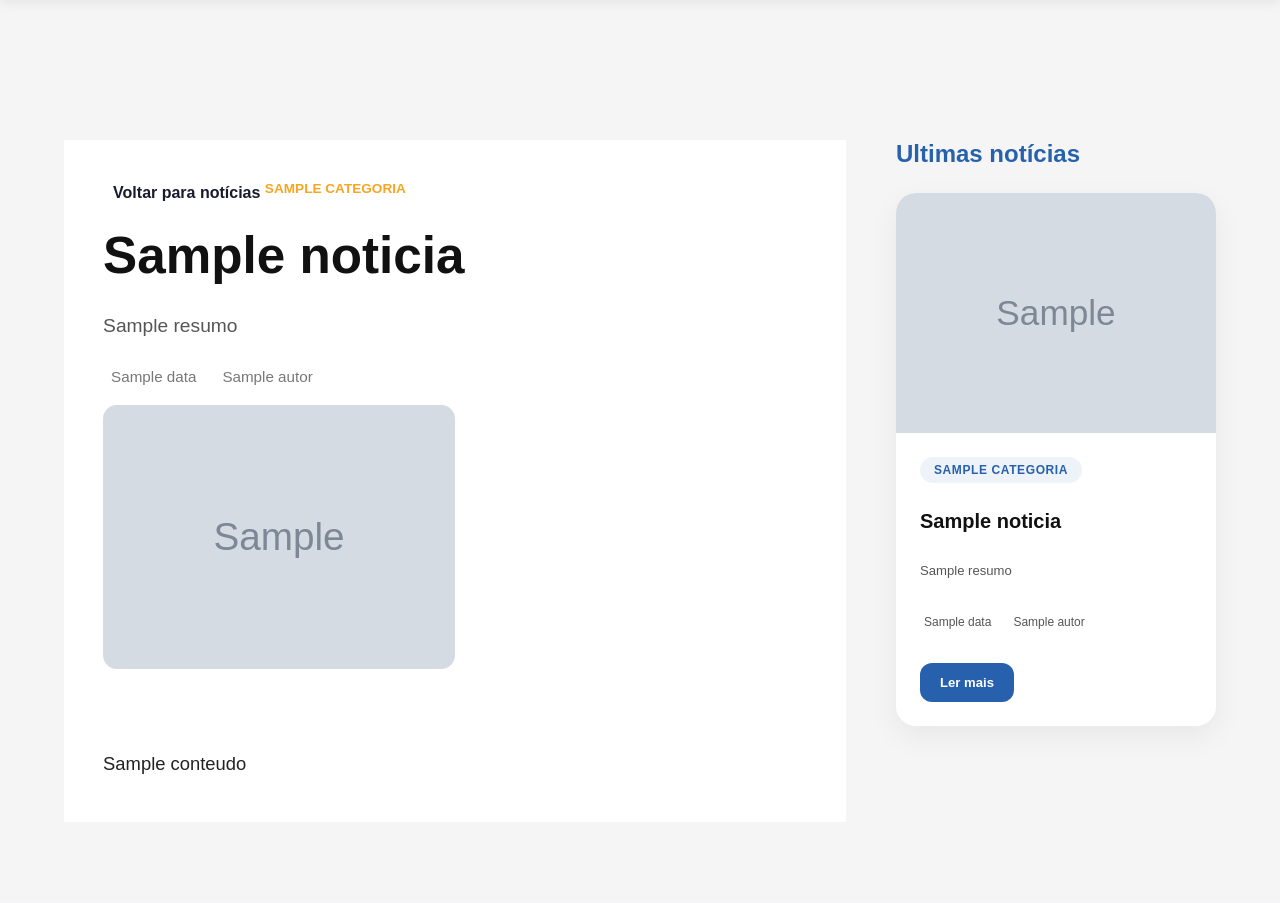
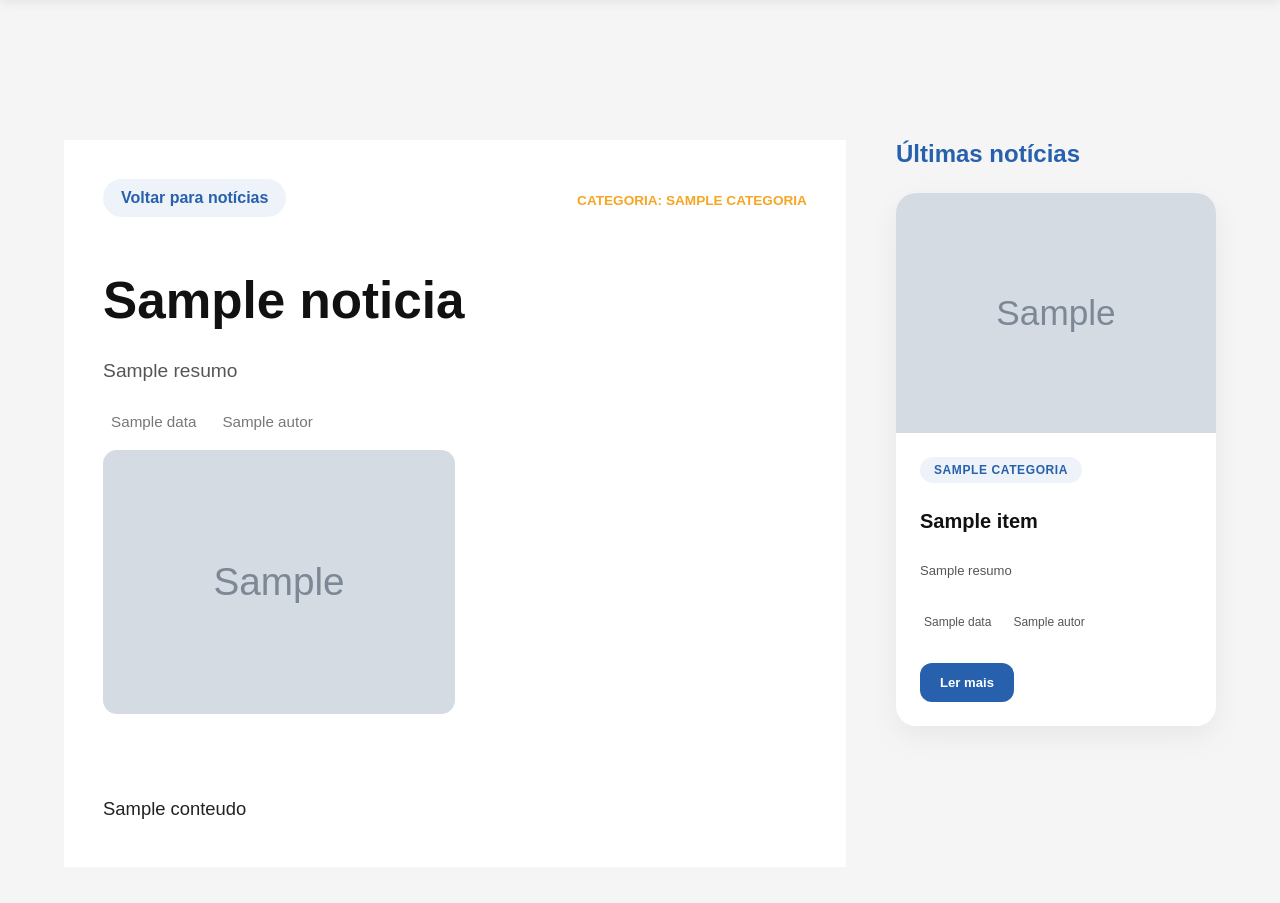
Before and after one commit to dtisaude-debug/site_secretaria, a Flask app: template frontend/templates/pages/noticia_detalhe.html in a window 1280 px wide. Shown: the part 106-1009 px from the top of the page. Run offline with Flask 3, Linux system fonts and the light colour scheme; the template is opened without the code that fills it: most values are stand-ins (such as "Sample title", 1, 10 or a date in 2020); grey boxes marked "Sample" are stand-in pictures.

Commit message:
Realizado atualizações no app.py: -Acrescentado para ser alimentado as ultimas noticas na pagina de noticia_template. -Arrumado certos aspectos do css. -Criado transparencia.html.

```diff
--- a/frontend/app.py
+++ b/frontend/app.py
@@ -60,7 +60,6 @@ def buscar_noticias() -> list:
 # =============================================
 
 
-
 @app.route('/noticia/<int:id>')
 def noticia_detalhe(id):
 
@@ -76,9 +75,9 @@ def noticia_detalhe(id):
 
     return render_template(
         'pages/noticia_detalhe.html',
-        noticia=noticia
+        noticia=noticia,
+        noticias=noticias
     )
-
 
 
 @app.route('/')
--- a/frontend/static/css/pages/noticias_template.css
+++ b/frontend/static/css/pages/noticias_template.css
@@ -6,6 +6,13 @@
   background: #f5f5f5;
 }
 
+.noticia-header{
+  display: flex;
+  align-items: center;
+  justify-content: space-between;
+  gap: 20px;
+  margin-bottom: 30px;
+}
 
 .noticia-layout{
   display: grid;
@@ -28,14 +35,23 @@
 .noticia-voltar{
   display: inline-flex;
   align-items: center;
-  gap: 10px;
 
+  padding: 10px 18px;
   margin-bottom: 25px;
+  border-radius: 999px;
+  text-decoration: none;
+  background: rgba(39, 97, 174, 0.08);
+  color: var(--blue-logo);
+  font-weight: 600;
+  transition: transform .2s ease, background .2s ease, color .2s ease;
+}
 
-  text-decoration: none;
-  color: var(--primary);
+.noticia-voltar:hover{
+  background: var(--blue-logo);
 
-  font-weight: 600;
+  color: var(--white);
+
+  transform: translateY(-2px);
 }
 
 /* BADGE */
--- a/frontend/templates/pages/noticia_detalhe.html
+++ b/frontend/templates/pages/noticia_detalhe.html
@@ -20,15 +20,16 @@
 
       <!-- CONTEÚDO PRINCIPAL -->
       <main class="noticia-main">
-
+        <div class="noticia-header">
           <a href="/#noticias" class="noticia-voltar">
             <i class="fas fa-arrow-left"></i>
             Voltar para notícias
           </a>
 
           <span class="noticia-badge">
-          {{ noticia.categoria }}
+            Categoria: {{ noticia.categoria }}
           </span>
+        </div>
 
         <h1 class="noticia-titulo">
           {{ noticia.titulo }}
@@ -72,17 +73,23 @@
       <aside class="noticia-sidebar">
 
         <h3 class="sidebar-titulo">
-          Ultimas notícias
+          Últimas notícias
         </h3>
 
-        {% for noticia in noticias %}
         <div class="sidebar-lista">
-            <a href="/noticia/{{ noticia.id }}"
+
+          {% for item in noticias[:3] %}
+
+            <a
+              href="/noticia/{{ item.id }}"
               class="noticia-card"
-          target="_blank">
+            >
 
-          {% if noticia.imagem %}
-            <img src="{{ noticia.imagem }}" alt="{{ noticia.titulo }}">
+              {% if item.imagem %}
+                <img
+                  src="{{ item.imagem }}"
+                  alt="{{ item.titulo }}"
+                >
               {% else %}
                 <div class="noticia-img-placeholder">
                   <i class="fas fa-newspaper"></i>
@@ -90,43 +97,38 @@
               {% endif %}
 
               <div class="noticia-card-body">
-            <span class="noticia-categoria">{{ noticia.categoria }}</span>
-            <h4>{{ noticia.titulo }}</h4>
-            <p>{{ noticia.resumo }}</p>
+
+                <span class="noticia-categoria">
+                  {{ item.categoria }}
+                </span>
+
+                <h4>{{ item.titulo }}</h4>
+
+                <p>{{ item.resumo }}</p>
+
                 <div class="noticia-meta">
-              <small><i class="fas fa-calendar"></i> {{ noticia.data }}</small>
-              <small><i class="fas fa-user"></i> {{ noticia.autor }}</small>
-            </div>
-            <button class="btn-ler-mais">Ler mais</button>
+                  <small>
+                    <i class="fas fa-calendar"></i>
+                    {{ item.data }}
+                  </small>
+
+                  <small>
+                    <i class="fas fa-user"></i>
+                    {{ item.autor }}
+                  </small>
                 </div>
 
-        </a>
-        </div>
-        {% endfor %}
-        <!-- <div class="sidebar-lista">
+                <button class="btn-ler-mais">
+                  Ler mais
+                </button>
 
-          {% if noticias%}
-          {% for item in noticias[:2] %}
-
-          <a
-            href="/noticia/{{ item.id }}"
-            class="sidebar-card"
-          >
-
-            <img
-              src="{{ item.imagem }}"
-              alt="{{ item.titulo }}"
-            >
-
-            <div class="sidebar-info">
-              <h4>{{ item.titulo }}</h4>
               </div>
 
             </a>
 
           {% endfor %}
-          {% endif %}
-        </div> -->
+
+        </div>
 
       </aside>
 
```
Also changed, not shown: frontend/templates/sections/trasparencia.html (added, +44 -0 lines), 1 other file. Lines whose indentation alone changed are shown as unchanged.
